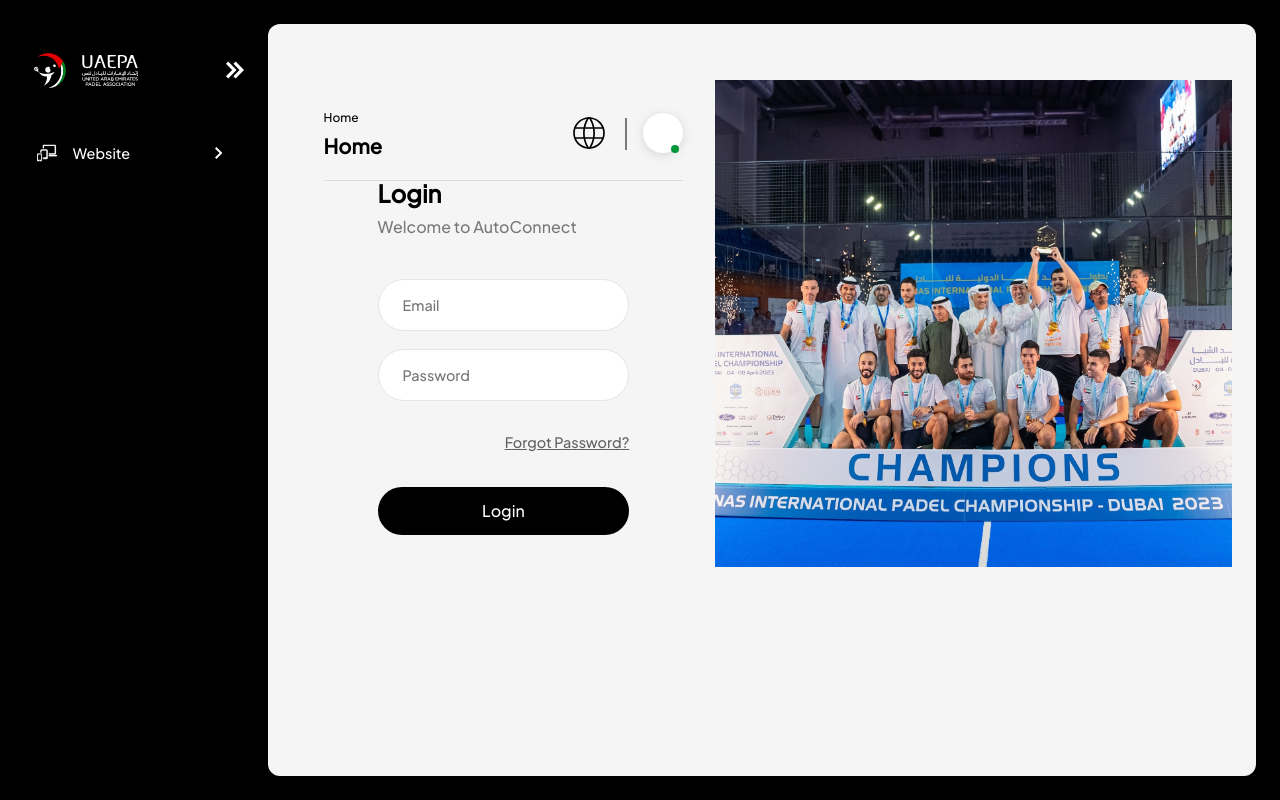
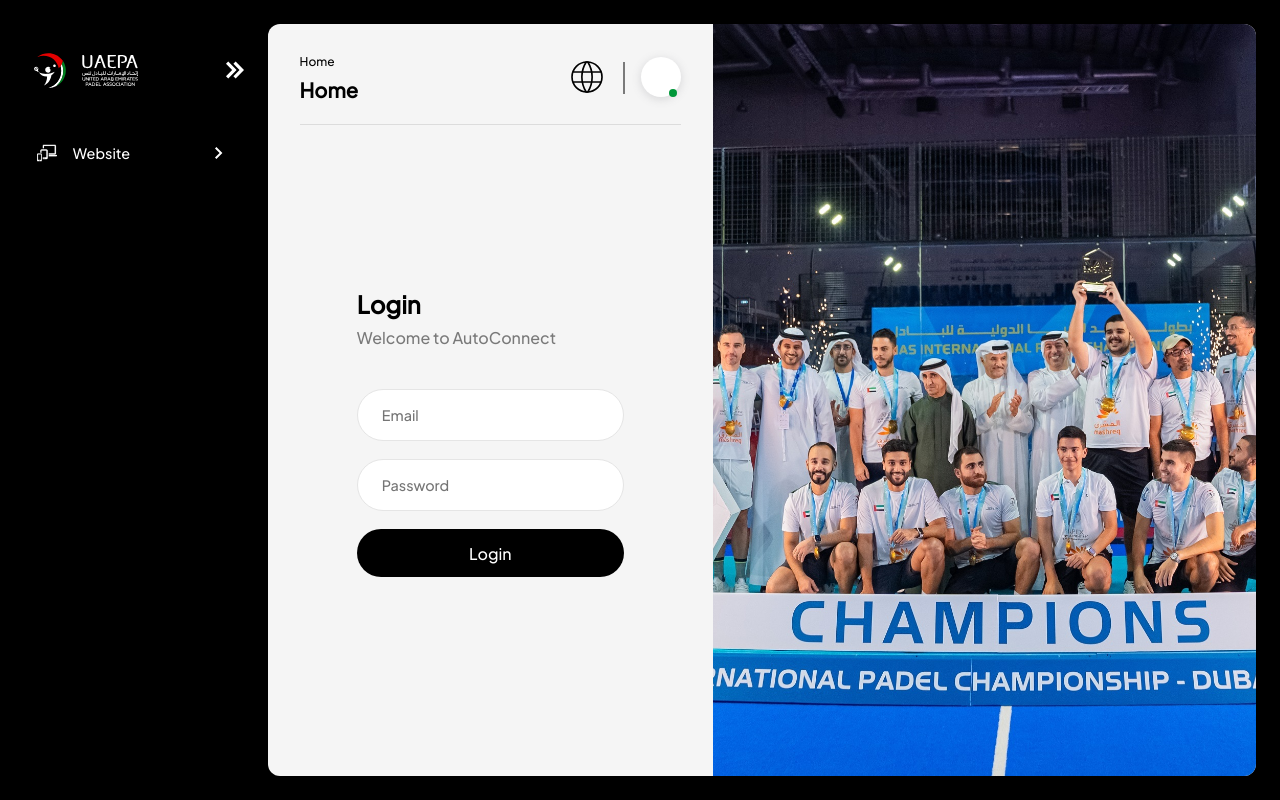
Before and after one commit to Ahmed7Alwakeel/antika-admin, a React (Create React App) app: page /auth/forget-password in a window 1280 px wide. Built offline with nearby package versions, Linux system fonts and the light colour scheme.

Commit message:
finish layout

```diff
--- a/src/components/layout/Layout.tsx
+++ b/src/components/layout/Layout.tsx
@@ -2,22 +2,25 @@
 import InitialLoader from "../loaders/InitialLoader";
 import AdminPanelHeader from "./AdminPanelHeader";
 import SideMenu from "./sideMenu/SideMenu";
+import { useLocation } from "react-router-dom";
 
 const Layout = ({ children }: { children: ReactNode }) => {
-	const pathName = window.location.pathname;
+
+    let { pathname } = useLocation();
+
     return (
         <main className="layout layout-with-loader">
             <InitialLoader />
             <div className="layout_inner">
                 <SideMenu />
                 <div className={`layout_wrapper`}>
-					<div className={`layout_content ${(pathName == ("/auth/login") ) ? "login_layout" : ""}`}>
-							{!pathName.includes("/auth/")&&<AdminPanelHeader />}
-						<div className="content_container">
-							{children}
-						</div>
-					</div>
-				</div>
+                    <div className={`layout_content ${pathname.includes("/auth/") ? "login_layout" : ""}`}>
+                        {!pathname.includes("/auth/") && <AdminPanelHeader />}
+                        <div className="content_container">
+                            {children}
+                        </div>
+                    </div>
+                </div>
             </div>
         </main>
     );
--- a/src/modules/auth/components/LoginForm.tsx
+++ b/src/modules/auth/components/LoginForm.tsx
@@ -102,7 +102,6 @@
                                     tick
                                     customClass={'password-input'}
                                 />
-                                <span className="forget" onClick={() => { navigate('/auth/forgot-password') }}>Forgot Password?</span>
                                 <div className="form_button double">
                                     <Button>
                                         <span className="bold">Login</span>
```
